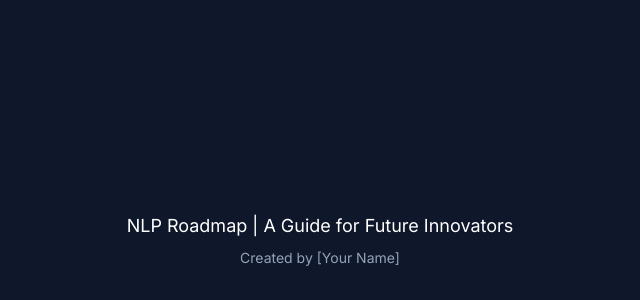
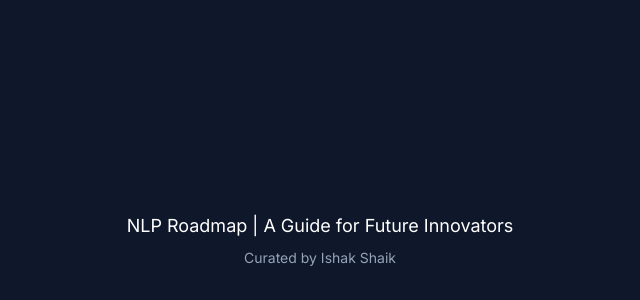
Before and after one commit to rohitveera80/Nlp, a plain HTML site: page index.html in a window 1280 px wide. Shown: the part 5369-5669 px from the top of the page, 320-960 px from the left. Drawn offline with nearby package versions, Linux system fonts and the light colour scheme.

Commit message:
index.html

```diff
--- a/index.html
+++ b/index.html
@@ -256,7 +256,7 @@
     <footer class="bg-slate-900 text-white py-8 text-center mt-24">
         <div class="container mx-auto px-4">
             <p class="text-lg mb-2">NLP Roadmap | A Guide for Future Innovators</p>
-            <p class="text-sm text-slate-400">Created by [Your Name]</p>
+            <p class="text-sm text-slate-400">Curated by Ishak Shaik</p>
         </div>
     </footer>
 
```
